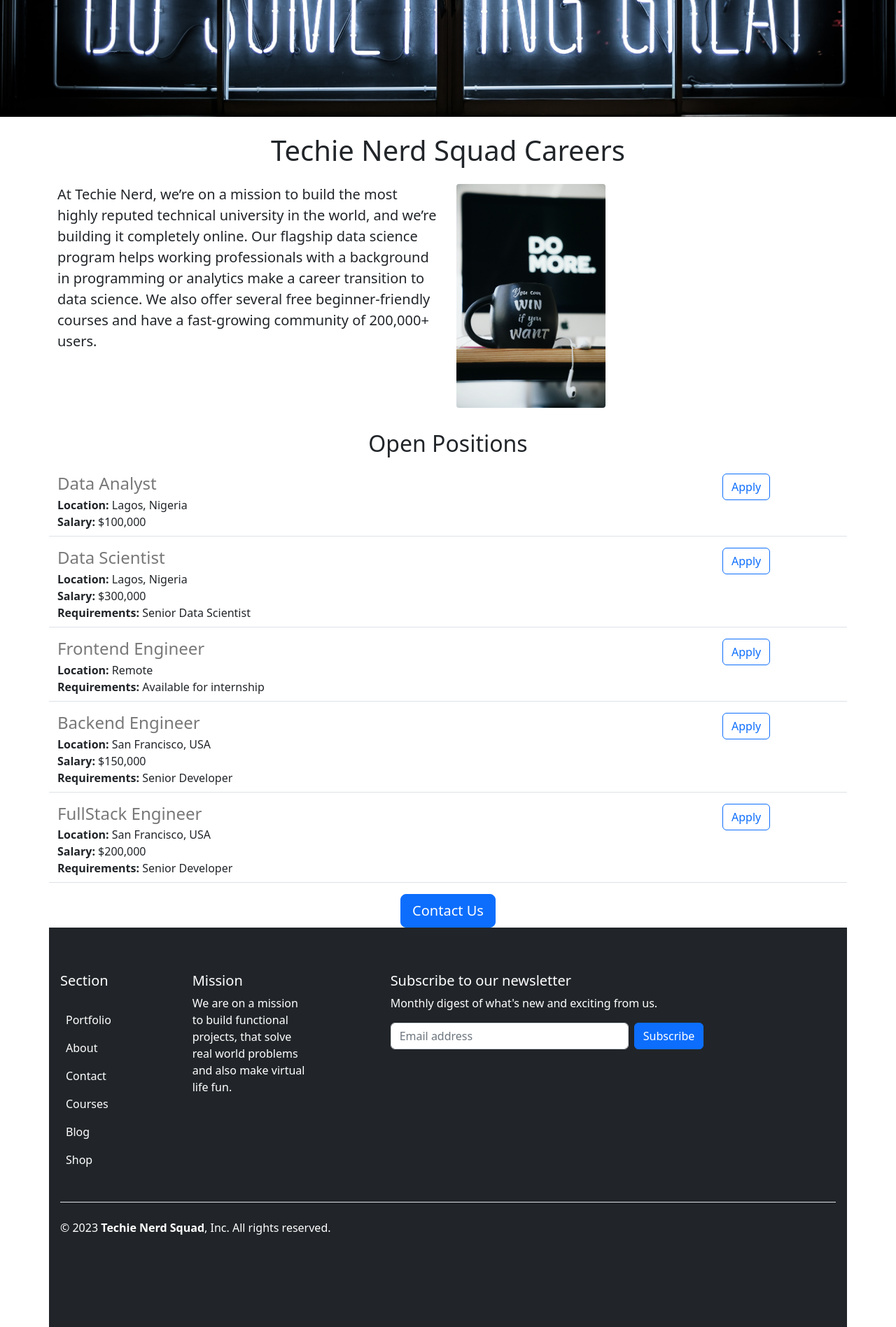
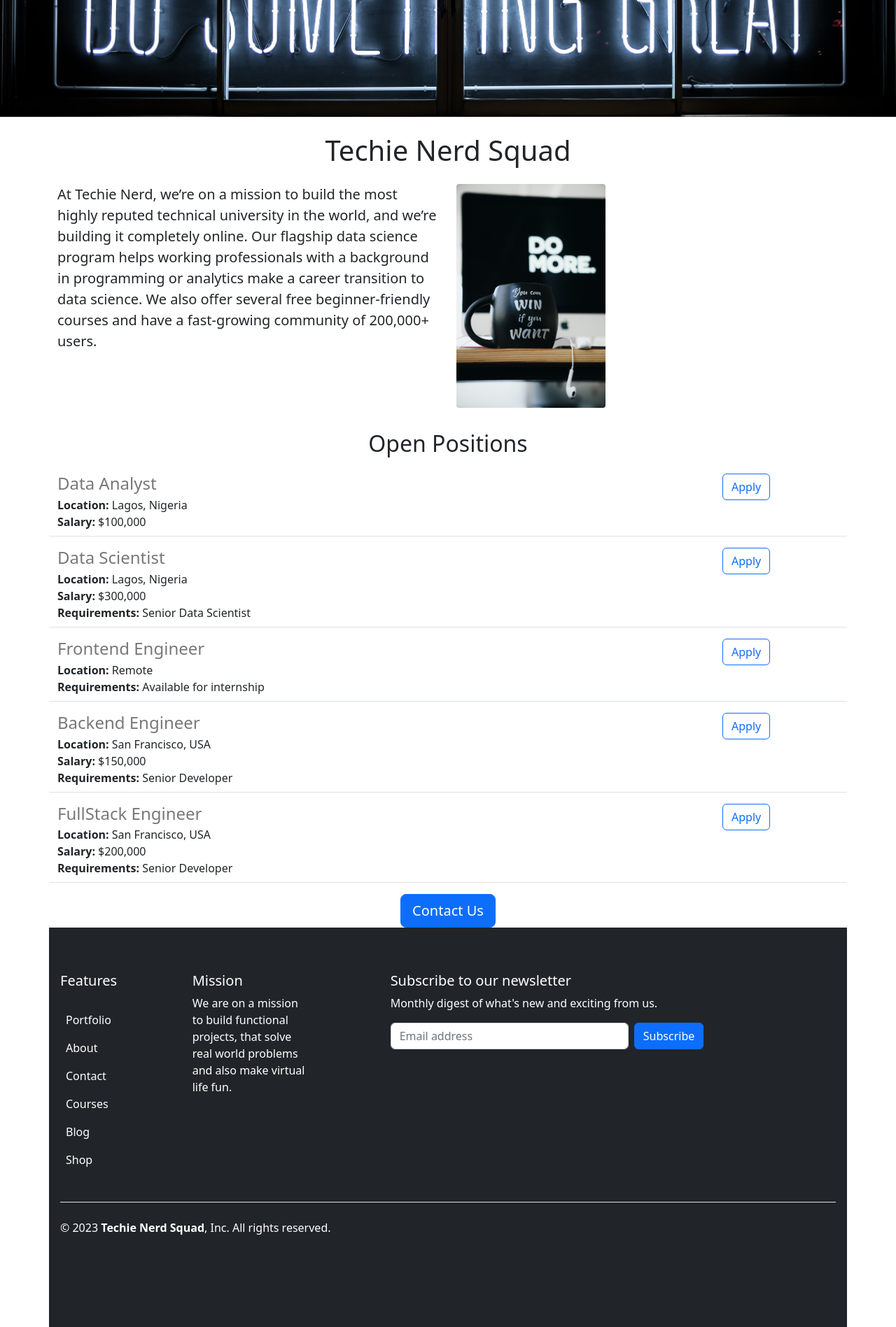
Before and after one commit to TechieNerdSolutions/Techie-Nerd-Squad, a Flask app: page / in a window 1280 px wide. Shown: the part 313-2210 px from the top of the page at 70% size. Run offline with Flask 2, Linux system fonts and the light colour scheme; some libraries are stand-ins or nearby versions.

Commit message:
refacory

```diff
--- a/templates/footer.html
+++ b/templates/footer.html
@@ -2,7 +2,7 @@
   <footer class="py-5">
     <div class="row">
       <div class="col-6 col-md-2 mb-3">
-        <h5>Section</h5>
+        <h5>Features</h5>
         <ul class="nav flex-column">
           <li><a href="#" class="nav-link px-2 text-secondary"></a></li>
           <li><a href="#" class="nav-link px-2 text-white">Portfolio</a></li>
@@ -32,7 +32,7 @@
       </div>
     </div>
 
-    <div class="d-flex flex-column flex-sm-row justify-content-between py-4 my-4 border-top">
+    <div class="d-flex flex-column flex-sm-row justify-content-between py-4 my-4 border-top text-center">
       <p>© 2023 <strong>Techie Nerd Squad</strong>, Inc. All rights reserved.</p>
       <ul class="list-unstyled d-flex">
         <li class="ms-3"><a class="link-dark" href="#"><svg class="bi" width="24" height="24"><use xlink:href="#twitter"></use></svg></a></li>
--- a/templates/home.html
+++ b/templates/home.html
@@ -19,7 +19,7 @@
     <img class="img-fluid" id="banner" src="/static/banner.jpeg" >
     <div class="container">
       <h1 class="text-center mt-2 mb-4">
-        {{company_name}} Careers
+        {{company_name}}
       </h1>
       <div class="row" style="margin-bottom:32px">
         <div class="col-md-6">
--- a/templates/jobitem.html
+++ b/templates/jobitem.html
@@ -19,7 +19,7 @@
     {% endif %}
   </div>
   <div class="col-2 padding-right:16px">
-    <a href="mailto:hello@tnsquad.com?subject=Application%20for%20{{job['title']}}&body=My%20name%3A%20%3Cyour%20name%20here%3E%0D%0A%0D%0AMy%20Resume%20link%3A%20%3Cresume%20link%3E%0D%0A%0D%0AMy%20LinkedIn%20link%3A%20%3Clinkedin%20in%3E%0D%0A%0D%0A" type="button" class="btn btn-outline-primary float-right align-middle" >Apply</a>
+    <a href="mailto:hello@.com?subject=Application%20for%20{{job['title']}}&body=My%20name%3A%20%3Cyour%20name%20here%3E%0D%0A%0D%0AMy%20Resume%20link%3A%20%3Cresume%20link%3E%0D%0A%0D%0AMy%20LinkedIn%20link%3A%20%3Clinkedin%20in%3E%0D%0A%0D%0A" type="button" class="btn btn-outline-primary float-right align-middle" >Apply</a>
   </div>
 
 </div>
```
Also changed, not shown: README.md, database.py (line endings or trailing spaces).
